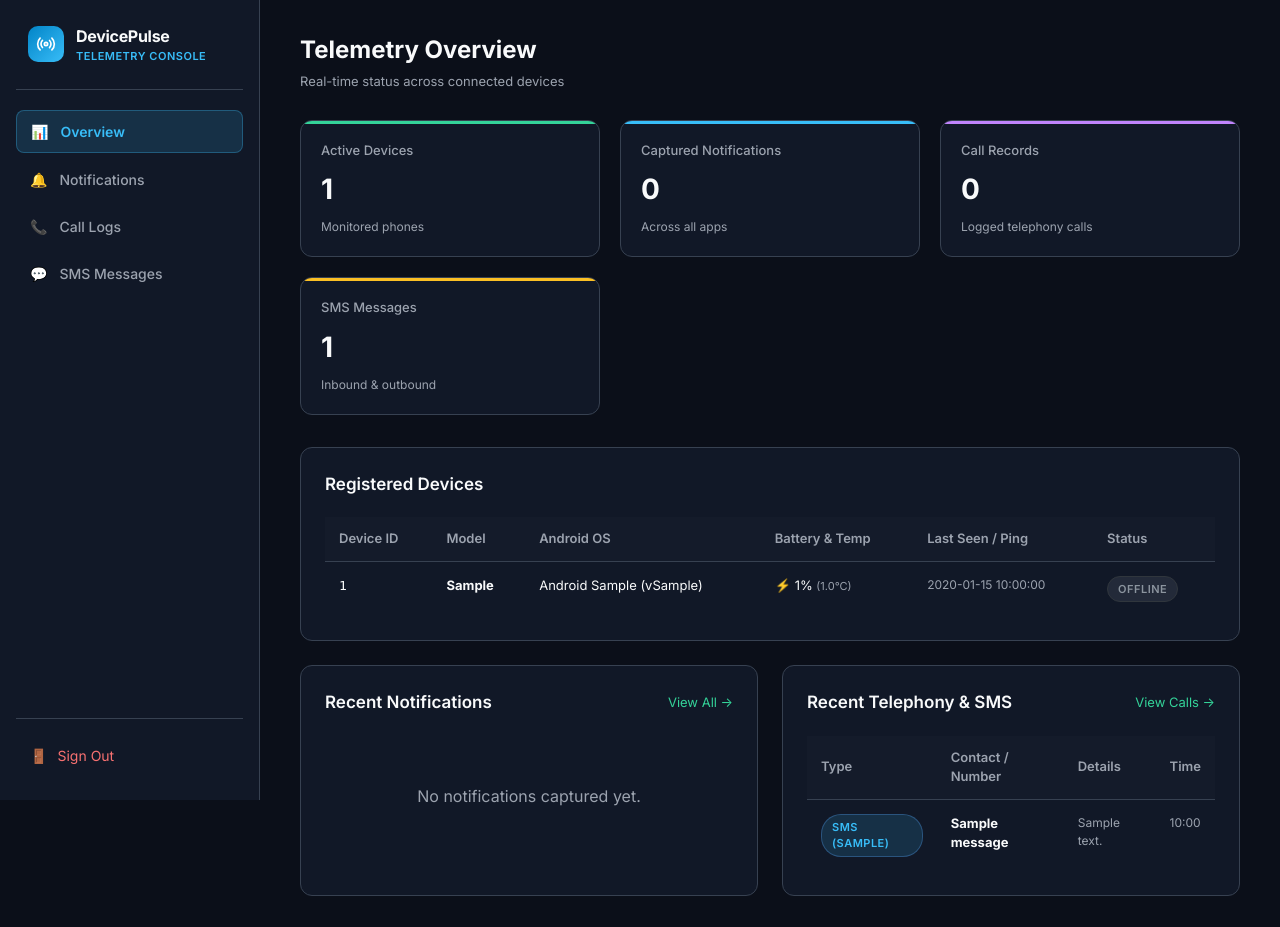
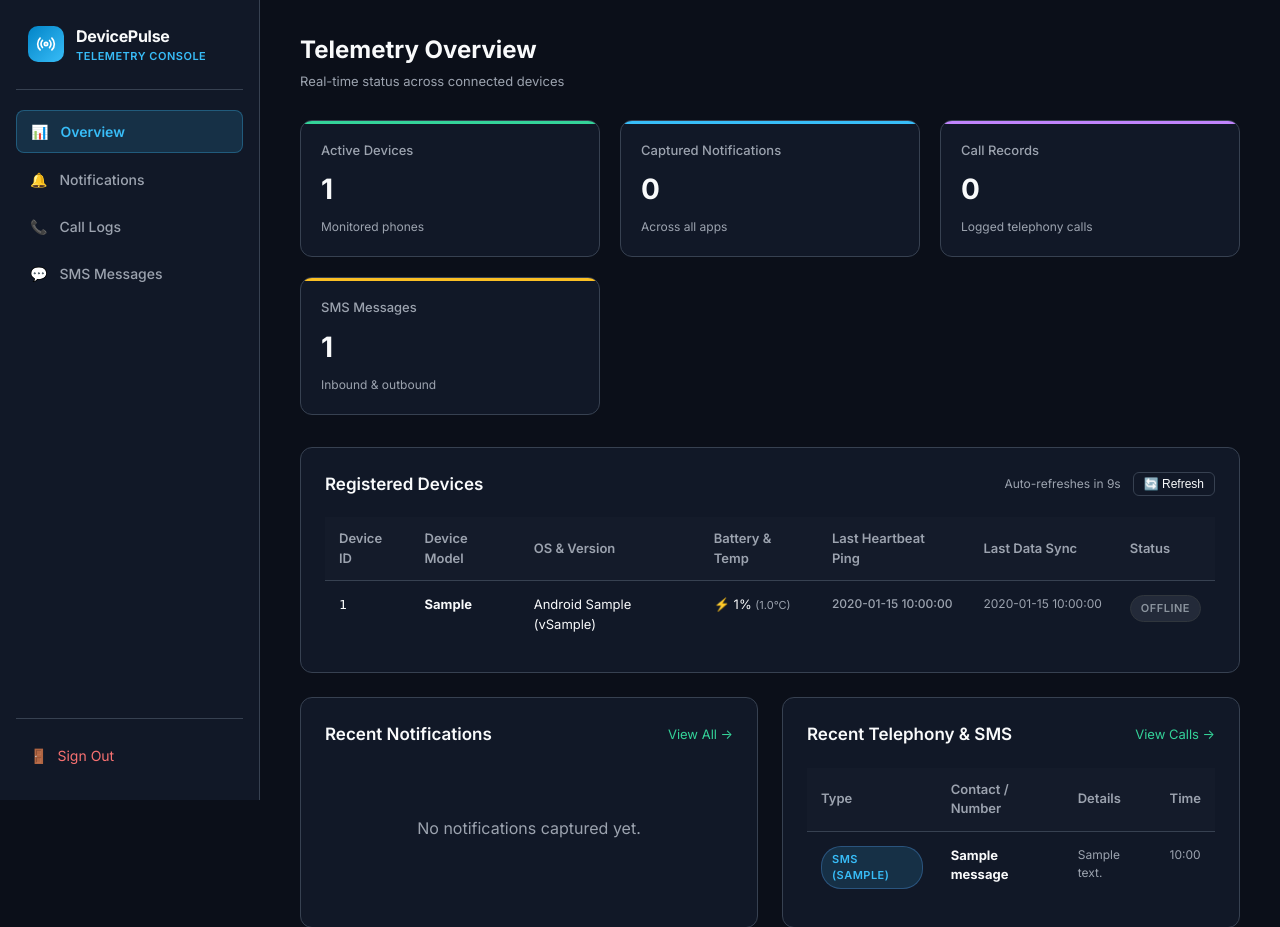
Before and after one commit to gsns-alpha/telemetry-server, a Flask app: page /dashboard in a window 1280 px wide. Shown: the top 927 px of the page. Run offline with Flask 3, Linux system fonts and the light colour scheme; the visitor is signed in with stand-in values (Sample User, id 1); tables that the repository leaves empty hold one stand-in row (values such as "Sample post").

Commit message:
Add auto-refresh timer and dedicated Last Ping column

```diff
--- a/app.py
+++ b/app.py
@@ -15,10 +15,20 @@ from functools import wraps
 from dotenv import load_dotenv
 from flask import Flask, request, jsonify, render_template, redirect, url_for, session
 from flask_sqlalchemy import SQLAlchemy
+from werkzeug.middleware.proxy_fix import ProxyFix
 
 load_dotenv()
 
 app = Flask(__name__)
+app.wsgi_app = ProxyFix(app.wsgi_app, x_for=1, x_proto=1, x_host=1, x_prefix=1)
+
+@app.after_request
+def add_no_cache_headers(response):
+    response.headers['Cache-Control'] = 'no-store, no-cache, must-revalidate, max-age=0'
+    response.headers['Pragma'] = 'no-cache'
+    response.headers['Expires'] = '0'
+    return response
+
 db_url = os.getenv('DATABASE_URL', 'sqlite:///phone_monitor.db')
 # Handle postgres:// vs postgresql:// compatibility if needed
 if db_url.startswith("postgres://"):
--- a/templates/dashboard.html
+++ b/templates/dashboard.html
@@ -40,8 +40,12 @@
 
 <!-- Registered Devices -->
 <div class="card-box">
-    <div class="card-box-header">
+    <div class="card-box-header" style="display: flex; justify-content: space-between; align-items: center;">
         <h2 class="card-box-title">Registered Devices</h2>
+        <div style="display: flex; align-items: center; gap: 12px;">
+            <span id="refresh-timer" style="font-size: 12px; color: var(--text-secondary);">Auto-refreshes in 15s</span>
+            <button onclick="location.reload()" style="background: var(--bg-surface-elevated); border: 1px solid var(--border-color); color: var(--text-primary); padding: 4px 10px; border-radius: 6px; font-size: 12px; cursor: pointer;">🔄 Refresh</button>
+        </div>
     </div>
 
     {% if devices %}
@@ -49,10 +53,11 @@
         <thead>
             <tr>
                 <th>Device ID</th>
-                <th>Model</th>
-                <th>Android OS</th>
+                <th>Device Model</th>
+                <th>OS & Version</th>
                 <th>Battery & Temp</th>
-                <th>Last Seen / Ping</th>
+                <th>Last Heartbeat Ping</th>
+                <th>Last Data Sync</th>
                 <th>Status</th>
             </tr>
         </thead>
@@ -73,11 +78,22 @@
                     {% endif %}
                 </td>
                 <td class="time-text">
-                    {{ (d.last_ping or d.last_sync).strftime('%Y-%m-%d %H:%M:%S') if (d.last_ping or d.last_sync) else '-' }}
+                    {% if d.last_ping %}
+                    <span style="color: var(--accent-cyan); font-weight: 500;">{{ d.last_ping.strftime('%Y-%m-%d %H:%M:%S') }}</span>
+                    {% else %}
+                    <span style="color: var(--text-secondary);">-</span>
+                    {% endif %}
+                </td>
+                <td class="time-text">
+                    {% if d.last_sync %}
+                    {{ d.last_sync.strftime('%Y-%m-%d %H:%M:%S') }}
+                    {% else %}
+                    <span style="color: var(--text-secondary);">Never</span>
+                    {% endif %}
                 </td>
                 <td>
                     {% if d.is_online %}
-                    <span class="badge badge-green">Online</span>
+                    <span class="badge badge-green">🟢 Online</span>
                     {% else %}
                     <span class="badge" style="background: rgba(140, 149, 159, 0.15); color: #8b949e; border: 1px solid #30363d;">Offline</span>
                     {% endif %}
@@ -89,10 +105,27 @@
 
     {% else %}
     <div class="empty-state">
-        <p>No devices have checked in yet. Complete the setup wizard in the Android app to connect.</p>
+        <p>No devices have checked in yet. Open <strong>Battery Guard</strong> on your phone and tap <strong>Activate Battery Guard</strong> to connect.</p>
     </div>
     {% endif %}
 </div>
+
+<script>
+    // Auto-refresh countdown
+    let timeLeft = 15;
+    const timerElem = document.getElementById('refresh-timer');
+    if (timerElem) {
+        setInterval(() => {
+            timeLeft--;
+            if (timeLeft <= 0) {
+                location.reload();
+            } else {
+                timerElem.textContent = `Auto-refreshes in ${timeLeft}s`;
+            }
+        }, 1000);
+    }
+</script>
+
 
 <div style="display: grid; grid-template-columns: 1fr 1fr; gap: 24px;">
     <!-- Recent Notifications -->
```
